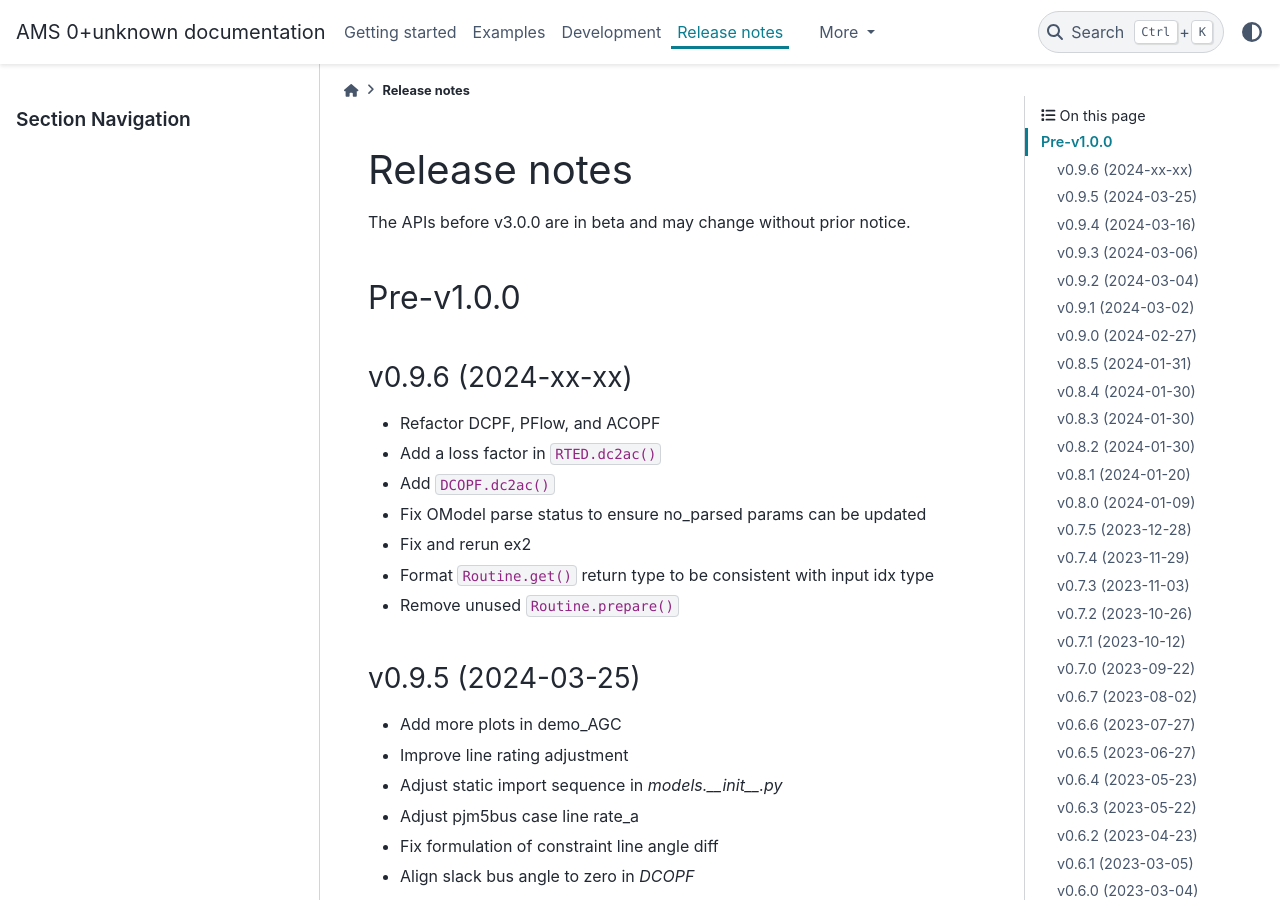
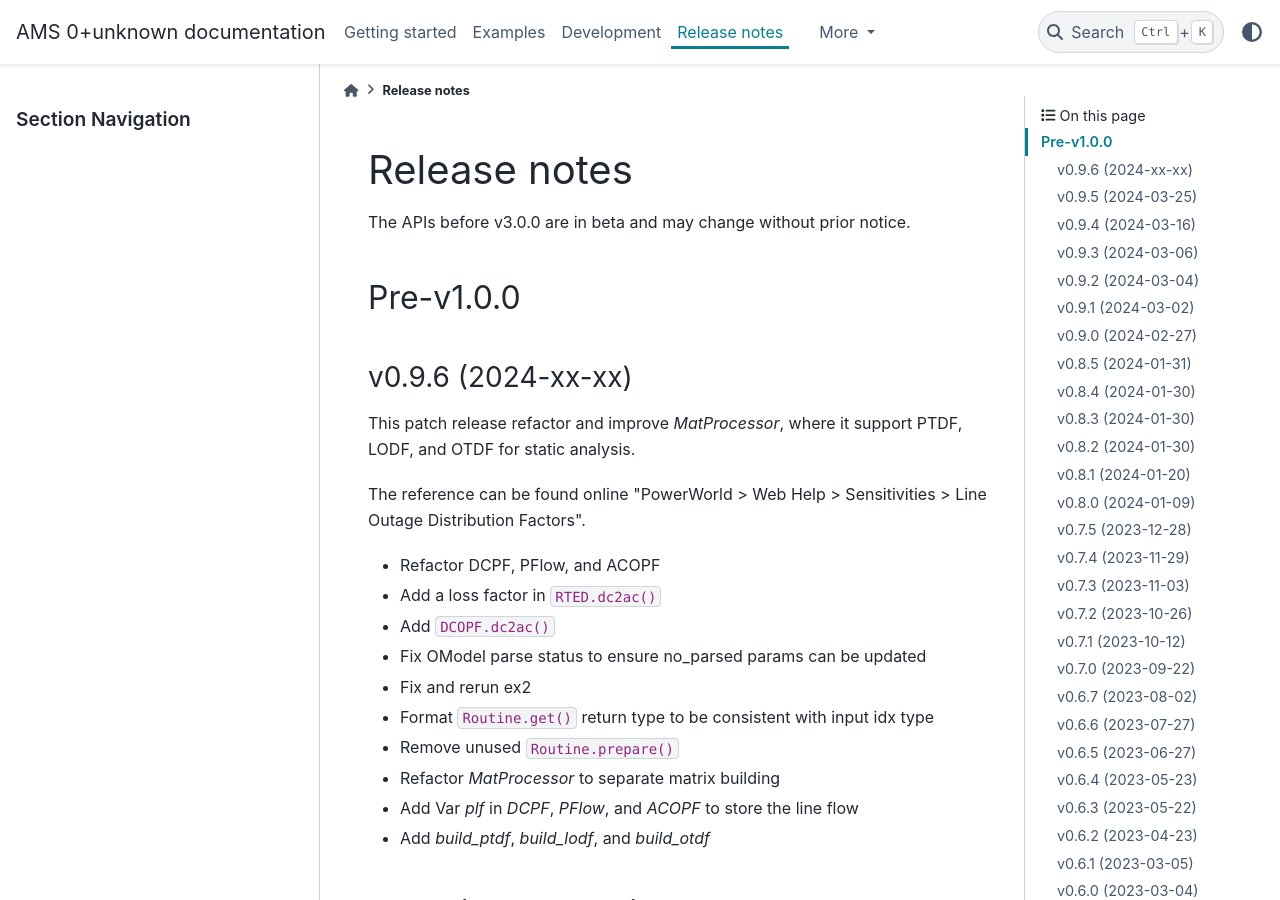
Before and after one commit to CURENT/ams, a Sphinx documentation site: the page built from docs/source/release-notes.rst, in a window 1280 px wide and 900 px high. Built offline with Sphinx 7.4.7 and the PyData theme 0.15.4, drawn with Linux system fonts in a browser that asks for light colours; pages that are not in the unit, such as notebooks, are missing from menus.

Commit message:
Update release-notes

```diff
--- a/docs/source/release-notes.rst
+++ b/docs/source/release-notes.rst
@@ -12,6 +12,12 @@ Pre-v1.0.0
 v0.9.6 (2024-xx-xx)
 -------------------
 
+This patch release refactor and improve `MatProcessor`, where it support PTDF, LODF,
+and OTDF for static analysis.
+
+The reference can be found online "PowerWorld > Web Help > Sensitivities > Line
+Outage Distribution Factors".
+
 - Refactor DCPF, PFlow, and ACOPF
 - Add a loss factor in ``RTED.dc2ac()``
 - Add ``DCOPF.dc2ac()``
@@ -19,6 +25,9 @@ v0.9.6 (2024-xx-xx)
 - Fix and rerun ex2
 - Format ``Routine.get()`` return type to be consistent with input idx type
 - Remove unused ``Routine.prepare()``
+- Refactor `MatProcessor` to separate matrix building
+- Add Var `plf` in `DCPF`, `PFlow`, and `ACOPF` to store the line flow
+- Add `build_ptdf`, `build_lodf`, and `build_otdf`
 
 v0.9.5 (2024-03-25)
 -------------------
```
